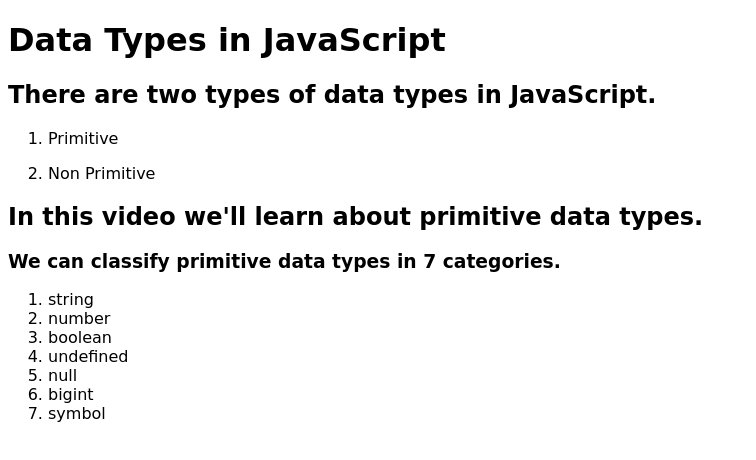
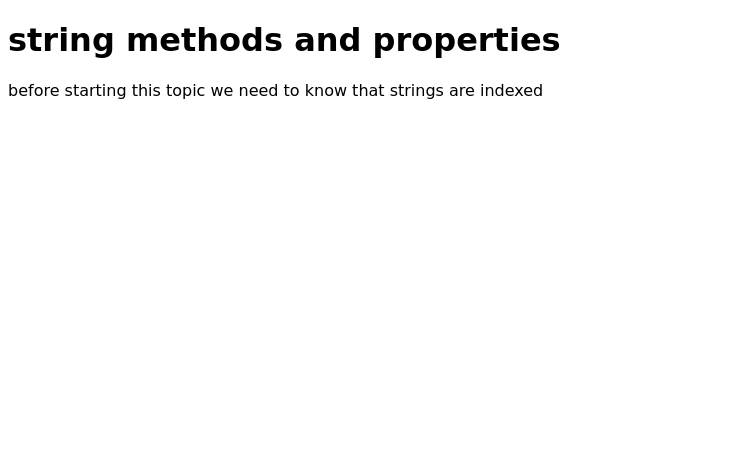
Before and after one commit to aakratijangid9377/js-learning, a plain HTML site: page index.html in a window 1280 px wide. Shown: the whole page, without its empty margins (0-756 px from the left). Drawn offline with Linux system fonts and the light colour scheme.

Commit message:
Update index.html

```diff
--- a/index.html
+++ b/index.html
@@ -3,27 +3,14 @@
   <head>
     <meta charset="UTF-8" />
     <meta http-equiv="X-UA-Compatible" content="IE=edge" />
-    <meta name="viewport" content="width=device-width, initial-scale=1.0" />
-    <title>Data Types</title>
+    <meta name="viewport" content="width-dedvice-width, initial-scale=1">
+    <title>string methods and properties</title>
     <script src="index.js"></script>
   </head>
   <body style="font-family: cursive">
-    <h1>Data Types in JavaScript</h1>
-    <h2>There are two types of data types in JavaScript.</h2>
-    <ol>
-      <li><p>Primitive</p></li>
-      <li><p>Non Primitive</p></li>
-    </ol>
-    <h2>In this video we'll learn about primitive data types.</h2>
-    <h3>We can classify primitive data types in 7 categories.</h3>
-    <ol>
-      <li>string</li>
-      <li>number</li>
-      <li>boolean</li>
-      <li>undefined</li>
-      <li>null</li>
-      <li>bigint</li>
-      <li>symbol</li>
-    </ol>
+    <h1>string methods and properties</h1>
+    <p>
+      before starting this topic we need to know that strings are indexed
+    </p>
   </body>
 </html>
```
